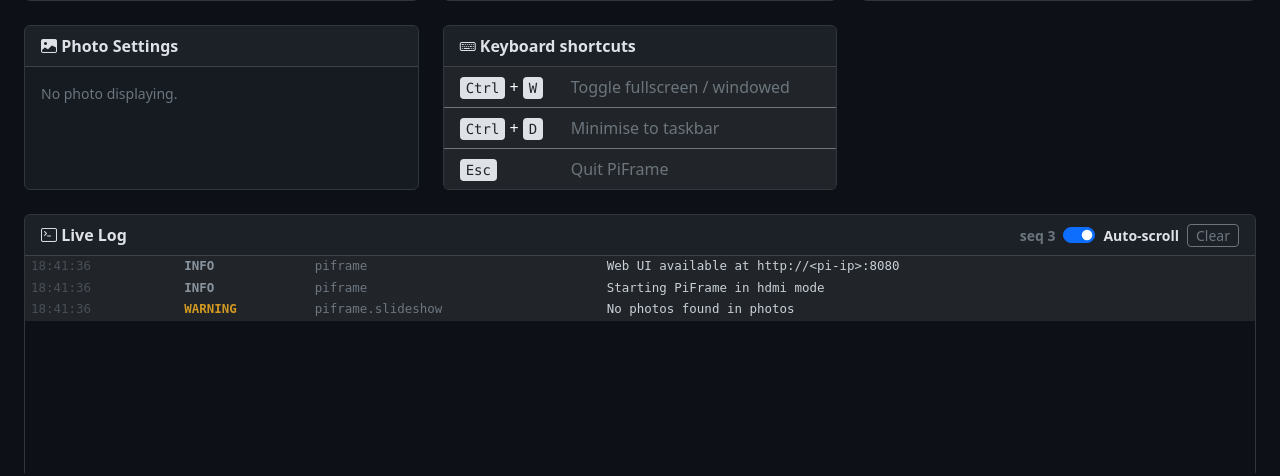
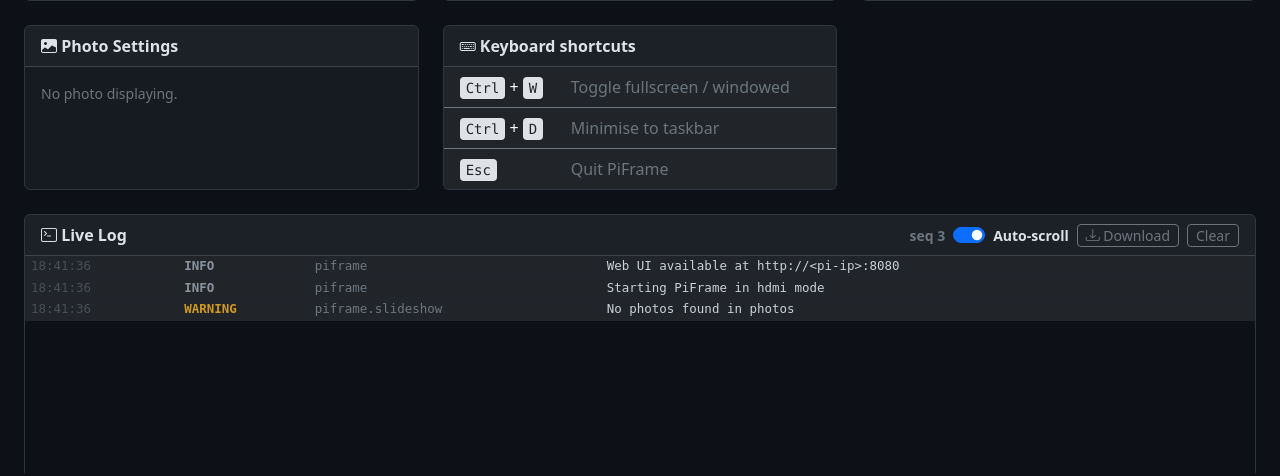
Before and after one commit to StuartCunningham/PiFrame, a Flask app: page / in a window 1280 px wide. Shown: the part 306-782 px from the top of the page. Run offline with Flask 3, Linux system fonts and the light colour scheme; parts of the project's set-up code (start-up, migrations or seed data) failed here and were passed over; some libraries are stand-ins or nearby versions.

Commit message:
feat: add log download button to web UI
Adds GET /api/logs/download that dumps the full in-memory log buffer
(up to 500 entries) as plain text with a piframe-YYYY-MM-DD.log filename.
Adds a Download button in the Live Log card header that triggers the
download directly via an <a download> link.

Co-Authored-By: Claude Sonnet 4.6 <noreply@anthropic.com>

```diff
--- a/piframe/web/app.py
+++ b/piframe/web/app.py
@@ -355,6 +355,25 @@ def create_app(config, state, sync=None):
         since = int(request.args.get('since', 0))
         buf = get_buffer()
         return jsonify({'entries': buf.since(since), 'seq': buf.latest_seq()})
+
+    @app.route('/api/logs/download')
+    @login_required
+    def api_logs_download():
+        import datetime
+        from piframe.logbuffer import get_buffer
+        buf = get_buffer()
+        entries = buf.since(0)
+        date_str = datetime.date.today().isoformat()
+        lines = [f'# PiFrame log — {date_str}', '']
+        for e in entries:
+            lines.append(f"{e['t']}  {e['level']:<8}  {e['name']} — {e['msg']}")
+        content = '\n'.join(lines) + '\n'
+        from flask import Response
+        return Response(
+            content,
+            mimetype='text/plain',
+            headers={'Content-Disposition': f'attachment; filename="piframe-{date_str}.log"'},
+        )
 
     @app.route('/api/sync', methods=['POST'])
     @login_required
--- a/piframe/web/templates/index.html
+++ b/piframe/web/templates/index.html
@@ -228,6 +228,9 @@
             <input class="form-check-input" type="checkbox" id="log-autoscroll" checked>
             <label class="form-check-label small" for="log-autoscroll">Auto-scroll</label>
           </div>
+          <a class="btn btn-sm btn-outline-secondary py-0" href="/api/logs/download" download>
+            <i class="bi bi-download"></i> Download
+          </a>
           <button class="btn btn-sm btn-outline-secondary py-0" onclick="clearLog()">Clear</button>
         </div>
       </div>
```
